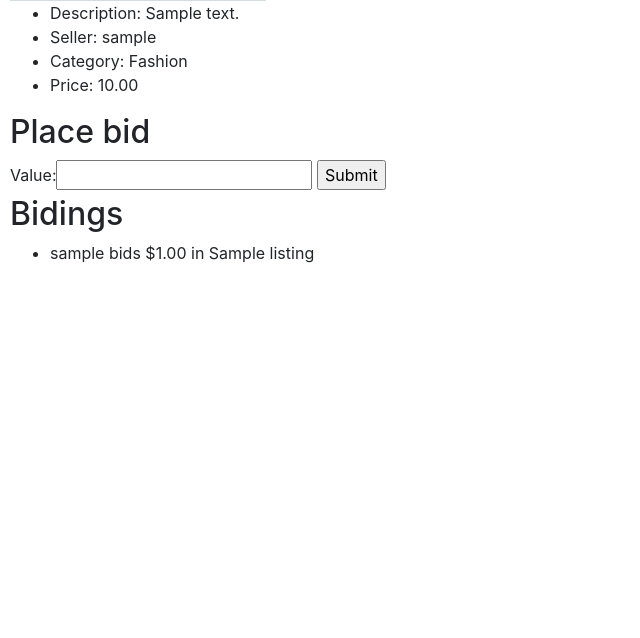
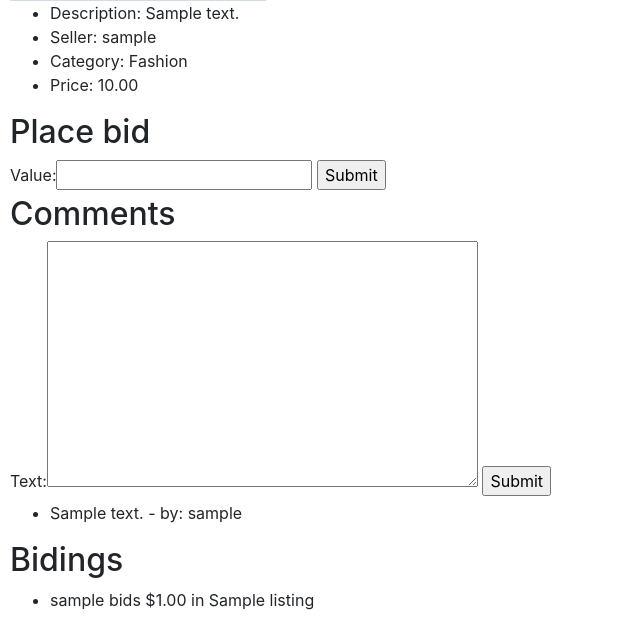
Before and after one commit to LucasFASouza/CS50W-Project2, a Django app: page /1 in a window 1280 px wide. Shown: the part 344-982 px from the top of the page, without its empty margins (0-640 px from the left). Before the commit the page ends 607 px from the top, so only its background shows below. Run offline with Django 3.2, Linux system fonts and the light colour scheme; tables that the repository leaves empty hold one stand-in row (values such as "Sample post"); grey boxes marked "Sample" are stand-in pictures; some libraries are stand-ins or nearby versions.

Commit message:
feat: add comment model and form

```diff
--- a/auctions/admin.py
+++ b/auctions/admin.py
@@ -1,7 +1,8 @@
 from django.contrib import admin
 
-from .models import User, Listing, Biding
+from .models import User, Listing, Biding, Comment
 
 admin.site.register(User)
 admin.site.register(Listing)
 admin.site.register(Biding)
+admin.site.register(Comment)
--- a/auctions/forms.py
+++ b/auctions/forms.py
@@ -1,5 +1,5 @@
 from django import forms
-from .models import Listing, Biding
+from .models import Listing, Biding, Comment
 
 
 class NewListing(forms.ModelForm):
@@ -28,3 +28,9 @@ class NewBid(forms.ModelForm):
     class Meta:
         model = Biding
         fields = ['value']
+
+
+class NewComment(forms.ModelForm):
+    class Meta:
+        model = Comment
+        fields = ['text']
--- a/auctions/models.py
+++ b/auctions/models.py
@@ -35,3 +35,12 @@ class Biding(models.Model):
 
     def __str__(self):
         return f"{self.buyer} bids ${self.value} in {self.item.title}"
+
+
+class Comment(models.Model):
+    text = models.TextField()
+    user = models.ForeignKey(User, on_delete=models.CASCADE, related_name="comments")
+    auction = models.ForeignKey(Listing, on_delete=models.CASCADE, related_name="comments")
+
+    def __str__(self):
+        return f"{self.text} - by: {self.user}"
--- a/auctions/templates/auctions/listing.html
+++ b/auctions/templates/auctions/listing.html
@@ -26,11 +26,22 @@
         <h2>Place bid</h2>
         <form action="{% url 'bid' listing.id %}" method="post">
             {% csrf_token %}
-            {{ form }}
+            {{ bid_form }}
             <input type="submit">
         </form>
     {% endif %}
 
+    <h2>Comments</h2>
+    <form action="{% url 'comment' listing.id %}" method="post">
+        {% csrf_token %}
+        {{ comment_form }}
+        <input type="submit">
+    </form>
+    <ul>
+        {% for comment in comments %}
+            <li>{{ comment }}</li>
+        {% endfor %}
+    </ul>
 
     <h2>Bidings</h2>
     <ul>
--- a/auctions/urls.py
+++ b/auctions/urls.py
@@ -10,5 +10,6 @@ urlpatterns = [
     path("add", views.add_listing, name="add"),
     path("<int:listing_id>", views.listing, name="listing"),
     path("<int:listing_id>/bid", views.place_bid, name="bid"),
-    path("<int:listing_id>/close", views.close_auction, name="close")
+    path("<int:listing_id>/close", views.close_auction, name="close"),
+    path("<int:listing_id>/comment", views.add_comment, name="comment"),
 ]
--- a/auctions/views.py
+++ b/auctions/views.py
@@ -6,7 +6,7 @@ from django.urls import reverse
 from django.contrib.auth.decorators import login_required
 
 
-from .models import User, Listing
+from .models import User, Listing, Comment
 from . import forms
 
 
@@ -71,12 +71,20 @@ def register(request):
 def listing(request, listing_id):
     auction = Listing.objects.get(id=listing_id)
     bidings = auction.bidings.all()
+    comments = auction.comments.all()
+
+    if not bidings:
+        last_bid = ''
+    else:
+        last_bid = bidings.latest('value')
 
     return render(request, "auctions/listing.html", {
         "listing": auction,
         "bidings": bidings,
-        "last_bid": bidings.latest('value'),
-        "form": forms.NewBid(item=auction, buyer=request.user),
+        "last_bid": last_bid,
+        "bid_form": forms.NewBid(item=auction, buyer=request.user),
+        "comment_form": forms.NewComment(),
+        "comments": comments,
     })
 
 
@@ -105,6 +113,7 @@ def place_bid(request, listing_id):
         buyer = request.user
         bidings = item.bidings.all()
         form = forms.NewBid(request.POST, item=item, buyer=buyer)
+        comments = item.comments.all()
 
         if form.is_valid():
             obj = form.save(commit=False)
@@ -123,14 +132,30 @@ def place_bid(request, listing_id):
                 "listing": item,
                 "bidings": bidings,
                 "last_bid": bidings.latest('value'),
-                "form": form
+                "bid_form": form,
+                "comment_form": forms.NewComment(),
+                "comments": comments,
             })
 
 
 @login_required
-def close_auction(request, listing_id):
+def close_auction(listing_id):
     auction = Listing.objects.get(id=listing_id)
     auction.active = False
     auction.save()
 
     return HttpResponseRedirect(reverse("index"))
+
+
+@login_required()
+def add_comment(request, listing_id):
+    if request.method == "POST":
+        auction = Listing.objects.get(id=listing_id)
+        form = forms.NewComment(request.POST)
+        if form.is_valid():
+            obj = form.save(commit=False)
+            obj.user = request.user
+            obj.auction = auction
+            obj.save()
+
+        return HttpResponseRedirect(reverse("listing", kwargs={'listing_id': listing_id}))
```
Also changed, not shown: auctions/migrations/0006_alter_biding_value_alter_listing_initial_bid_and_more.py (added).
